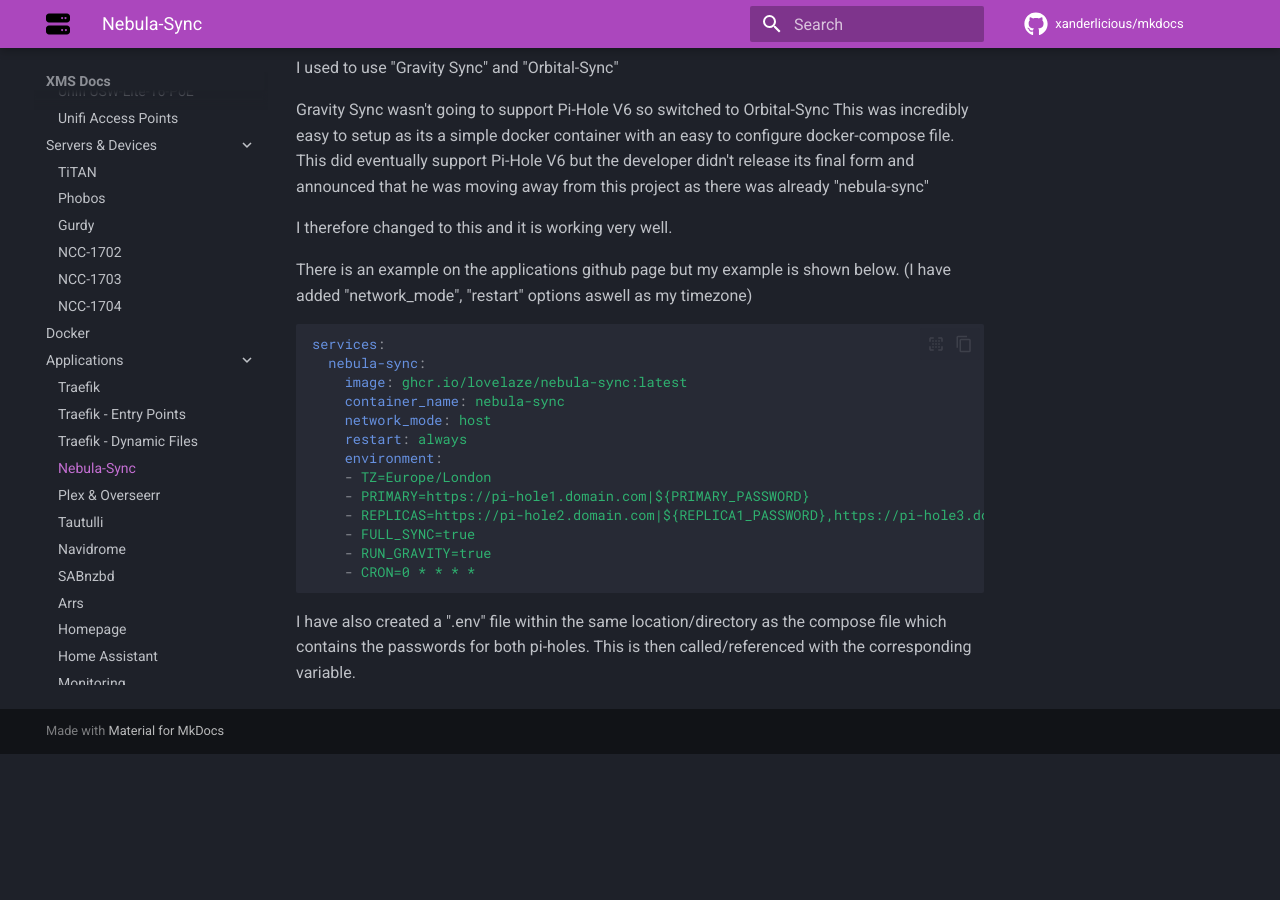
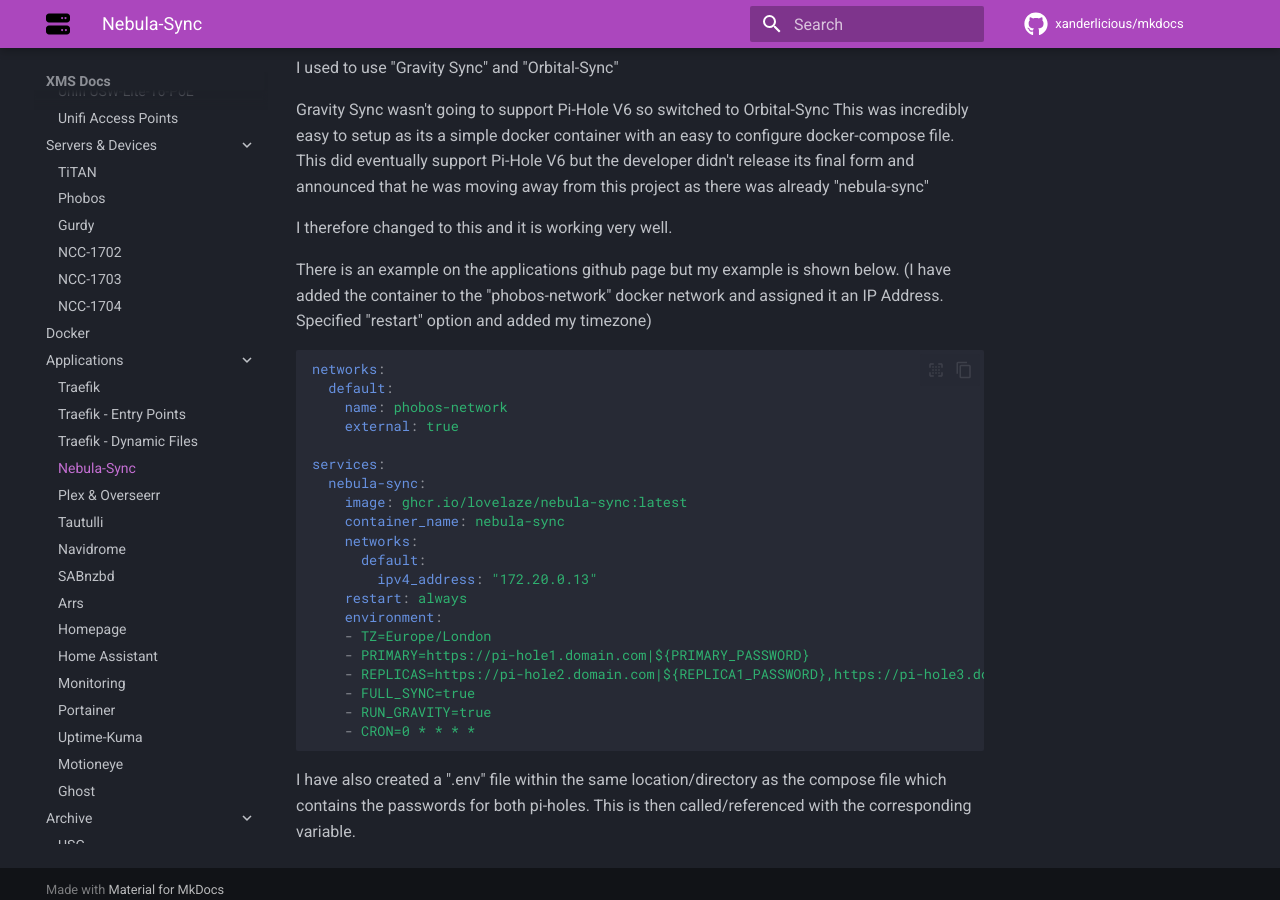
Before and after one commit to Xanderlicious/mkdocs, an MkDocs documentation site: the page built from docs/nebula-sync.md, in a window 1280 px wide and 900 px high, scrolled down 586 px. Built offline with MkDocs 1.6.1 and Material for MkDocs 9.7.7, drawn with Linux system fonts in a browser that asks for light colours; comment, search, counter and statistics services are not loaded; before the commit the page ends 1340 px from its top, so only the background shows below that.

Commit message:
made changes to titan and nebula-sync page

````diff
--- a/docs/nebula-sync.md
+++ b/docs/nebula-sync.md
@@ -13,14 +13,21 @@
 I therefore changed to this and it is working very well.
 
 There is an example on the applications github page but my example is shown below.
-(I have added "network_mode", "restart" options aswell as my timezone)
+(I have added the container to the "phobos-network" docker network and assigned it an IP Address.  Specified "restart" option and added my timezone)
 
 ```yaml
+networks:
+  default:
+    name: phobos-network
+    external: true
+
 services:
   nebula-sync:
     image: ghcr.io/lovelaze/nebula-sync:latest
     container_name: nebula-sync
-    network_mode: host
+    networks:
+      default:
+        ipv4_address: "172.20.0.13"
     restart: always
     environment:
     - TZ=Europe/London
````
Also changed, not shown: docs/titan.md (+3 -4 lines).
